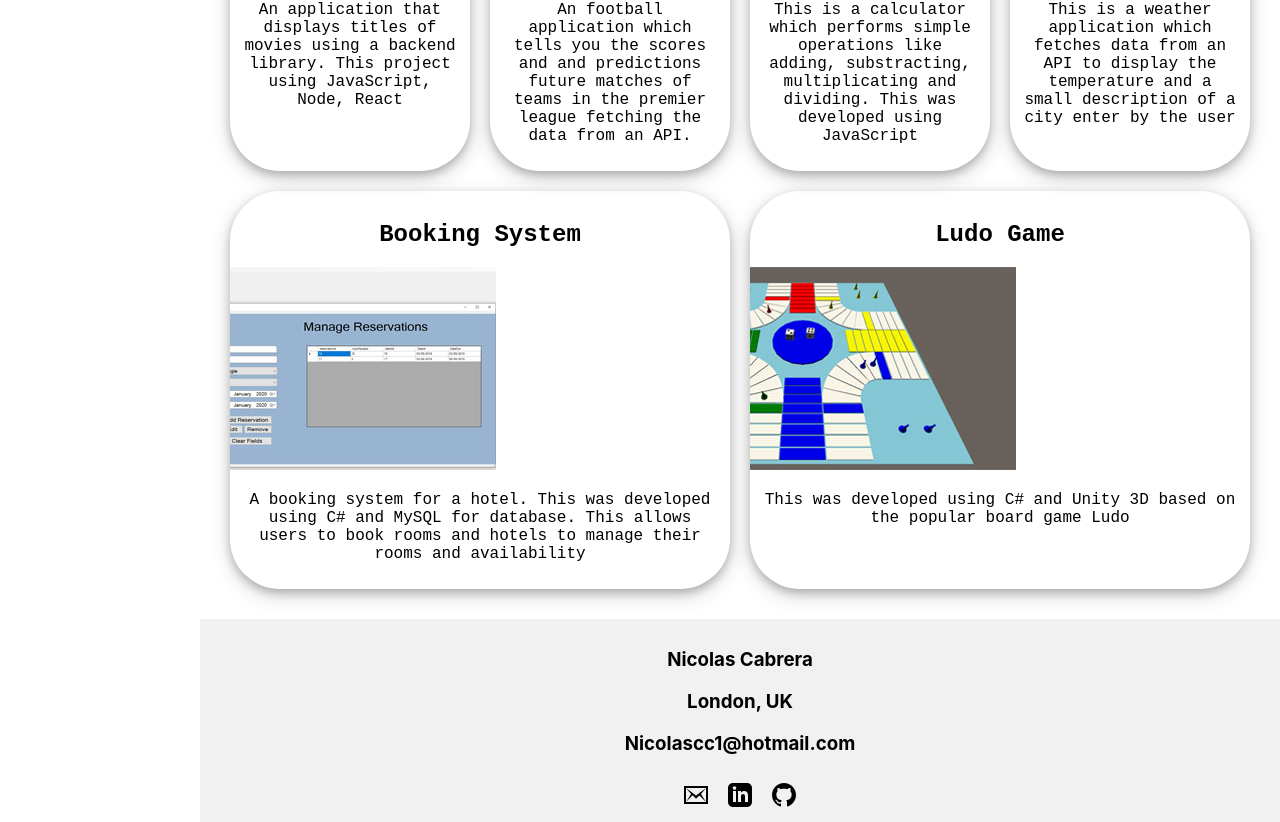
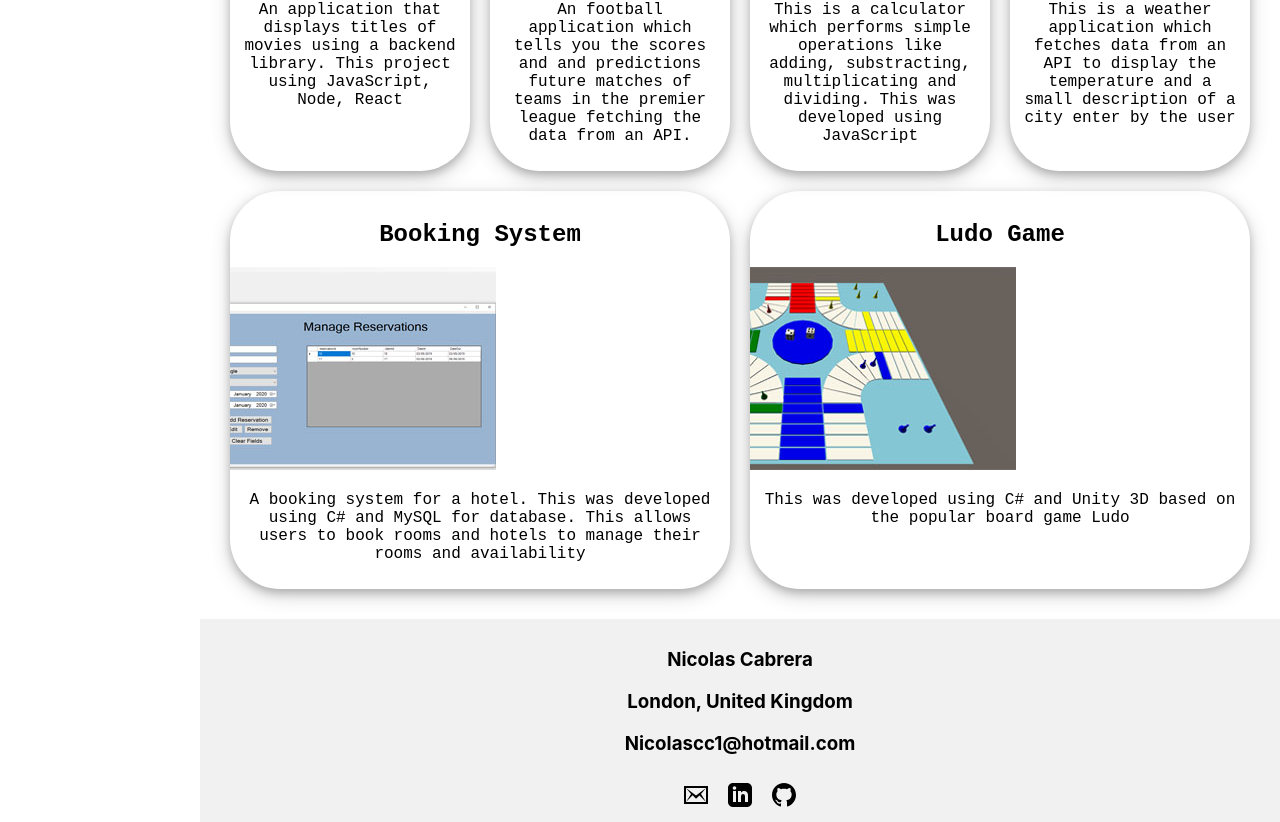
Before and after one commit to Nicolas-Cabrera/Portfolio, a React (Create React App) app: page / in a window 1280 px wide. Shown: the part 2382-3204 px from the top of the page. Built offline with nearby package versions, Linux system fonts and the light colour scheme.

Commit message:
updated  contact location

```diff
--- a/src/Contact/Contact.js
+++ b/src/Contact/Contact.js
@@ -12,7 +12,7 @@ const Contact = () => {
                     <div className='footer'>
                         <div>
                             <h3>Nicolas Cabrera</h3>
-                            <h3>London, UK</h3>
+                            <h3>London, United Kingdom</h3>
                             <h3>Nicolascc1@hotmail.com</h3>
                         </div>
                         <div>
```
